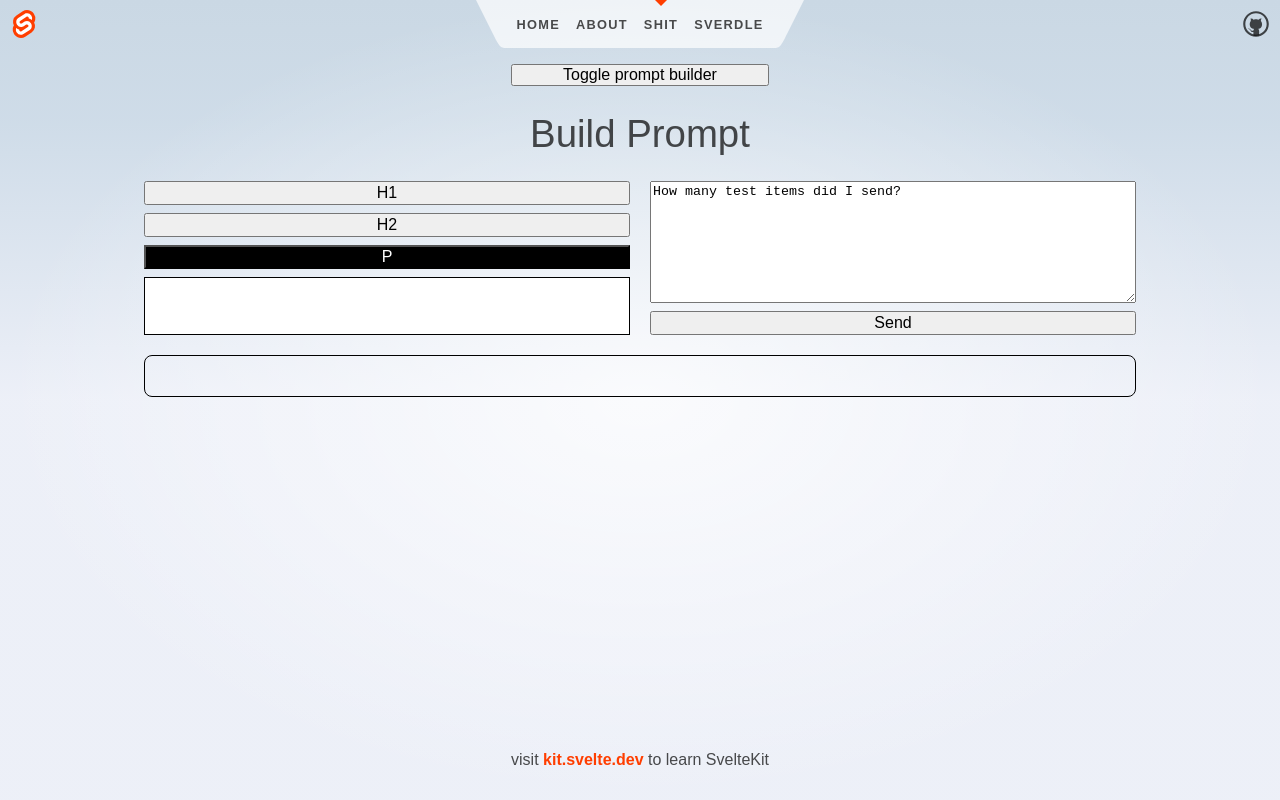
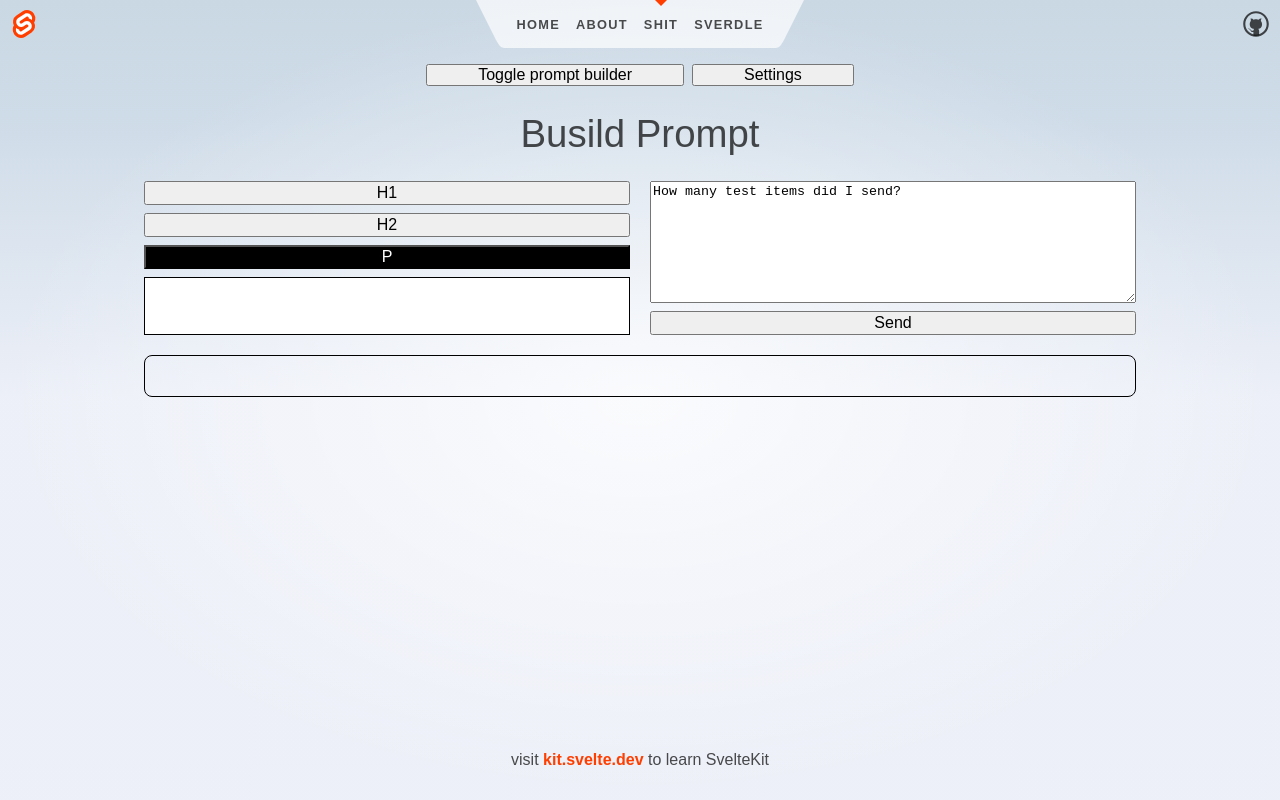
Before and after one commit to PeterLazarov/EditMagician, a SvelteKit app: page /shit in a window 1280 px wide. Built offline with nearby package versions, Linux system fonts and the light colour scheme; no server answers.

Commit message:
settings modal initial

```diff
--- /dev/null
+++ b/src/components/Modal.svelte
@@ -0,0 +1,66 @@
+<script lang="ts">
+    export let showModal = false; // boolean
+
+    // Specify dialog as an HTMLDialogElement or null
+    let dialog: HTMLDialogElement | null = null;
+
+    // Reactive statement to open the dialog
+    $: if (dialog && showModal) dialog.showModal();
+</script>
+
+<!-- svelte-ignore a11y-click-events-have-key-events a11y-no-noninteractive-element-interactions -->
+<dialog
+    bind:this={dialog}
+    on:close={() => (showModal = false)}
+    on:click|self={() => dialog?.close()}
+>
+    <!-- svelte-ignore a11y-no-static-element-interactions -->
+    <div on:click|stopPropagation>
+        <slot name="header" />
+        <hr />
+        <slot />
+        <hr />
+        <!-- svelte-ignore a11y-autofocus -->
+        <button autofocus on:click={() => dialog?.close()}>Close</button>
+    </div>
+</dialog>
+
+<style>
+    dialog {
+        max-width: 32em;
+        border-radius: 0.2em;
+        border: none;
+        padding: 0;
+    }
+    dialog::backdrop {
+        background: rgba(0, 0, 0, 0.3);
+    }
+    dialog > div {
+        padding: 1em;
+    }
+    dialog[open] {
+        animation: zoom 0.3s cubic-bezier(0.34, 1.56, 0.64, 1);
+    }
+    @keyframes zoom {
+        from {
+            transform: scale(0.95);
+        }
+        to {
+            transform: scale(1);
+        }
+    }
+    dialog[open]::backdrop {
+        animation: fade 0.2s ease-out;
+    }
+    @keyframes fade {
+        from {
+            opacity: 0;
+        }
+        to {
+            opacity: 1;
+        }
+    }
+    button {
+        display: block;
+    }
+</style>
--- a/src/routes/shit/+page.svelte
+++ b/src/routes/shit/+page.svelte
@@ -1,8 +1,10 @@
 <script lang="ts">
     import { sendContextPrompt } from "../../services/openAI";
     import PromptBuilder from "./PromptBuilder.svelte";
+    import SettingsModal from "./SettingsModal.svelte";
 
     let builderVisible = true;
+    let settingsVisible = false;
     let loading = false;
     $: output = "";
 
@@ -26,11 +28,19 @@
 </svelte:head>
 
 <div class="container">
-    <button class="toggleBuilderButton" on:click={togglePromptBuilder}>
-        Toggle prompt builder
-    </button>
+    <div class="buttonsPanel">
+        <button class="toggleBuilderButton" on:click={togglePromptBuilder}>
+            Toggle prompt builder
+        </button>
+        <button
+            class="toggleBuilderButton"
+            on:click={() => (settingsVisible = true)}
+        >
+            Settings
+        </button>
+    </div>
     {#if builderVisible}
-        <h1>Build Prompt</h1>
+        <h1>Busild Prompt</h1>
         <PromptBuilder {sendPropmt} {loading} />
     {/if}
 
@@ -39,12 +49,19 @@
     </div>
 </div>
 
+<SettingsModal bind:showModal={settingsVisible} />
+
 <style>
     .container {
         display: flex;
         flex-direction: column;
         justify-content: center;
         align-items: center;
+    }
+    .buttonsPanel {
+        display: flex;
+        flex-direction: row;
+        gap: 8px;
     }
     .toggleBuilderButton {
         padding: 0 50px;
--- /dev/null
+++ b/src/routes/shit/SettingsModal.svelte
@@ -0,0 +1,15 @@
+<script lang="ts">
+    import Modal from "../../components/Modal.svelte";
+
+    export let showModal = false;
+</script>
+
+<div>
+    <Modal bind:showModal>
+        <span slot="header"> Settings </span>
+        Test
+    </Modal>
+</div>
+
+<style>
+</style>
```
